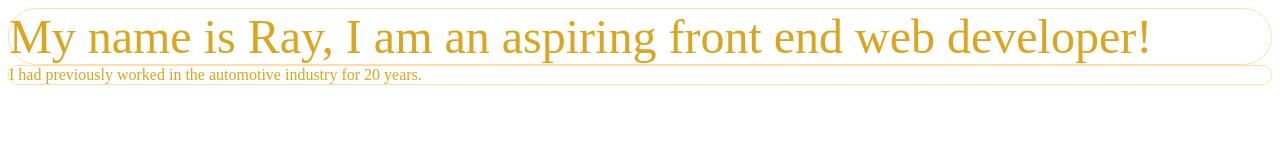
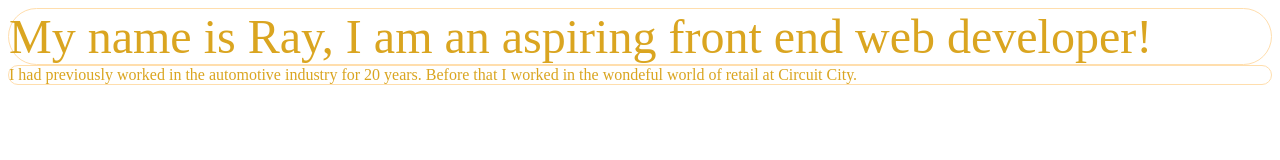
Before and after one commit to rmbw74/rmbw74.github.io, a plain HTML site: page index.html in a window 1280 px wide. Drawn offline with Linux system fonts and the light colour scheme.

Commit message:
added more info to background

```diff
--- a/index.html
+++ b/index.html
@@ -10,7 +10,7 @@
         </article>
 
         <article id="history" class="article">
-            I had previously worked in the automotive industry for 20 years.
+            I had previously worked in the automotive industry for 20 years. Before that I worked in the wondeful world of retail at Circuit City.
         </article>
 
     </body>
```
